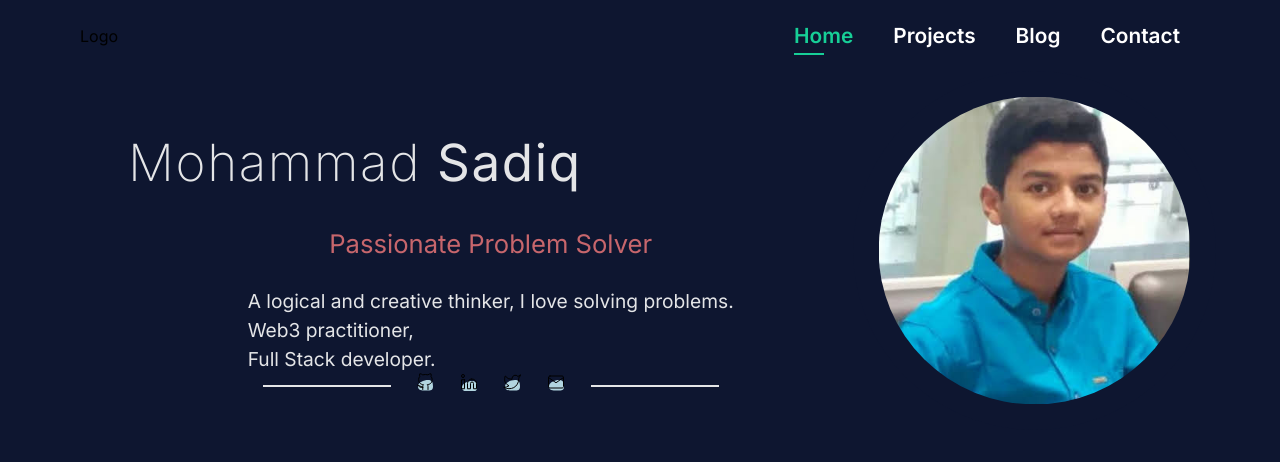
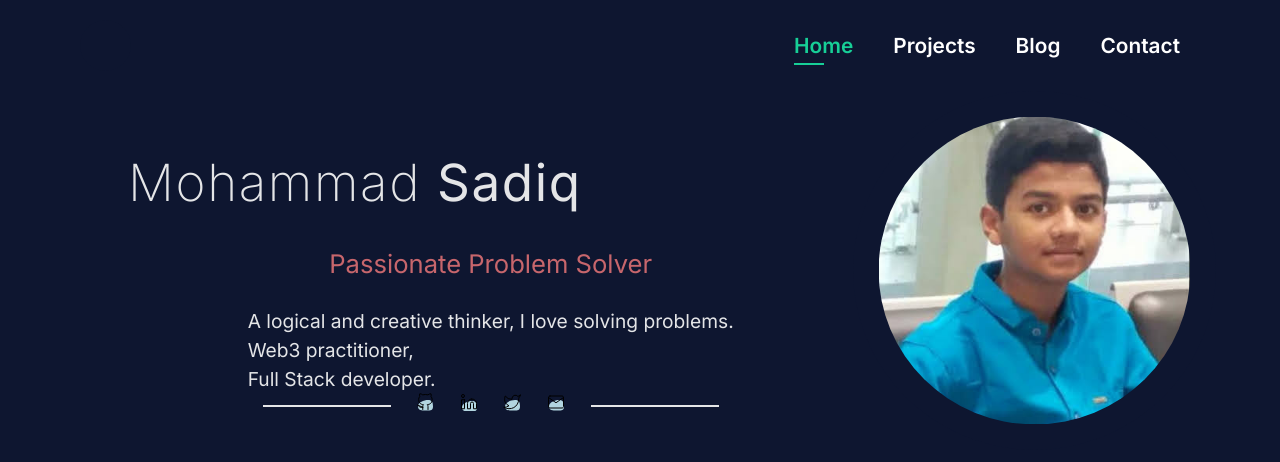
Before and after one commit to MdSadiqMd/Portfolio.dev, a Next.js app: page / in a window 1280 px wide. Shown: the top 462 px of the page. Built offline with nearby package versions, Linux system fonts and the light colour scheme.

Commit message:
refactor added logo

```diff
--- a/components/Header/header.tsx
+++ b/components/Header/header.tsx
@@ -1,6 +1,7 @@
 import React, { Component } from 'react';
 import './header.css';
 import Image from 'next/image';
+import Logo from '../../public/assets/favicon-32x32.png'
 import { library } from '@fortawesome/fontawesome-svg-core';
 import { faBars, faTimes } from '@fortawesome/free-solid-svg-icons';
 import { FontAwesomeIcon } from '@fortawesome/react-fontawesome';
@@ -17,7 +18,7 @@ class Header extends Component {
     return (
       <>
         <div id='nav'>
-          <a href='./assets/favicon-32x32.png'>Logo</a>
+          <Image src={Logo} alt='logo' />
           <div>
             <ul id="navbar" className={this.state.clicked ? "active" : ""}>
               <li><a className='active' href="/">Home</a></li>
```
